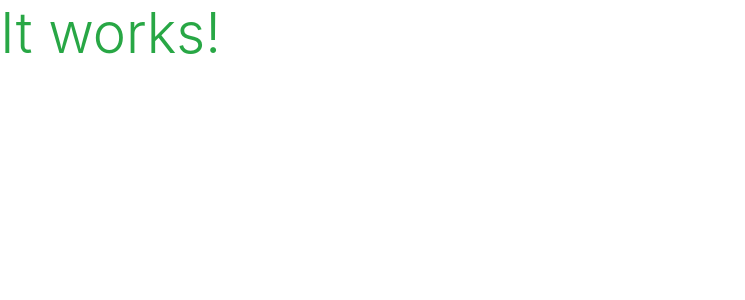
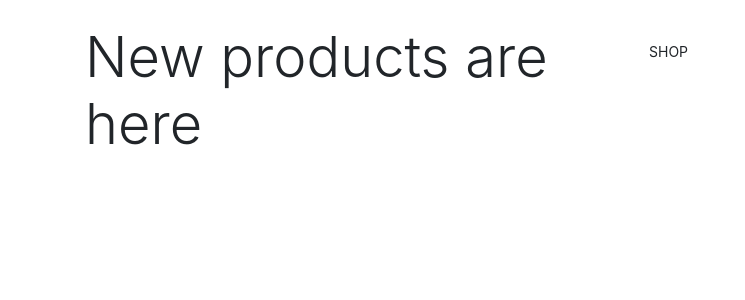
Before and after one commit to Terrimarie/shop-, a Django app: page / in a window 1280 px wide. Shown: the top 300 px of the page, without its empty margins (0-745 px from the left). Run offline with Django 3.2, Linux system fonts and the light colour scheme.

Commit message:
Added home page content

```diff
--- a/home/templates/home/index.html
+++ b/home/templates/home/index.html
@@ -1,6 +1,27 @@
 {% extends "base.html" %}
 {% load static %}
 
+{% block page_header %}
+    <div class="container header-container">
+        <div class="row">
+            <div class="col"></div>
+        </div>
+{% endblock %}
+
 {% block content %}
-    <h1 class="display-4 text-success">It works!</h1>
+    <dic class="container h-100">
+        <div class="row h-100">
+            <div class="col-7 col-md-6 my-auto">
+                <h1 class="display-4 logo-font text-black">
+                    New products are here
+                </h1>
+                </div class="my-4">
+                    <h4>
+                        <a href="" class="shop-now-button btn btn-sm rounded-0 text-uppercase py-3">Shop</a>
+                    <h4>
+                </div>
+            </div>
+        </div>
+    </div>
+
 {% endblock %}
```
